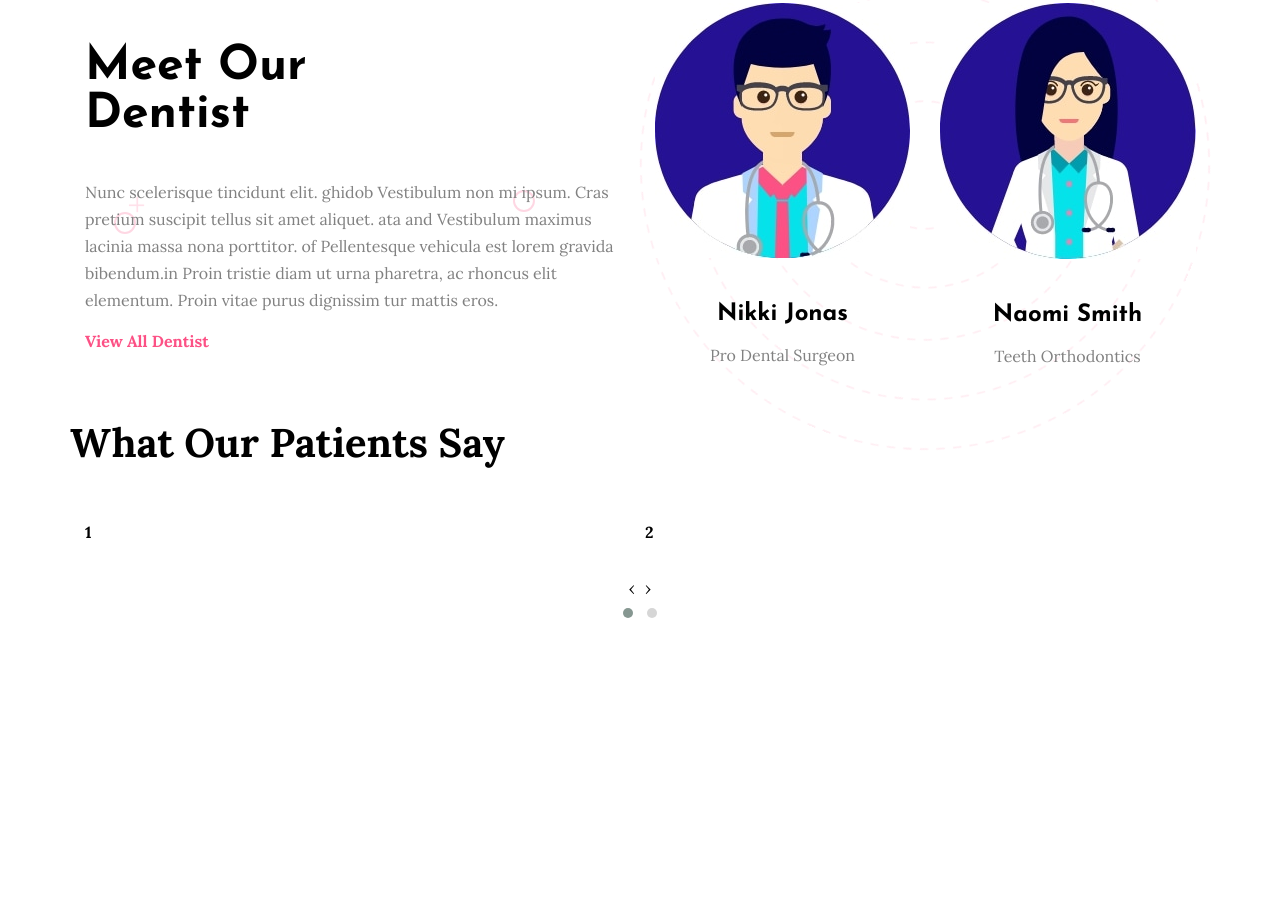
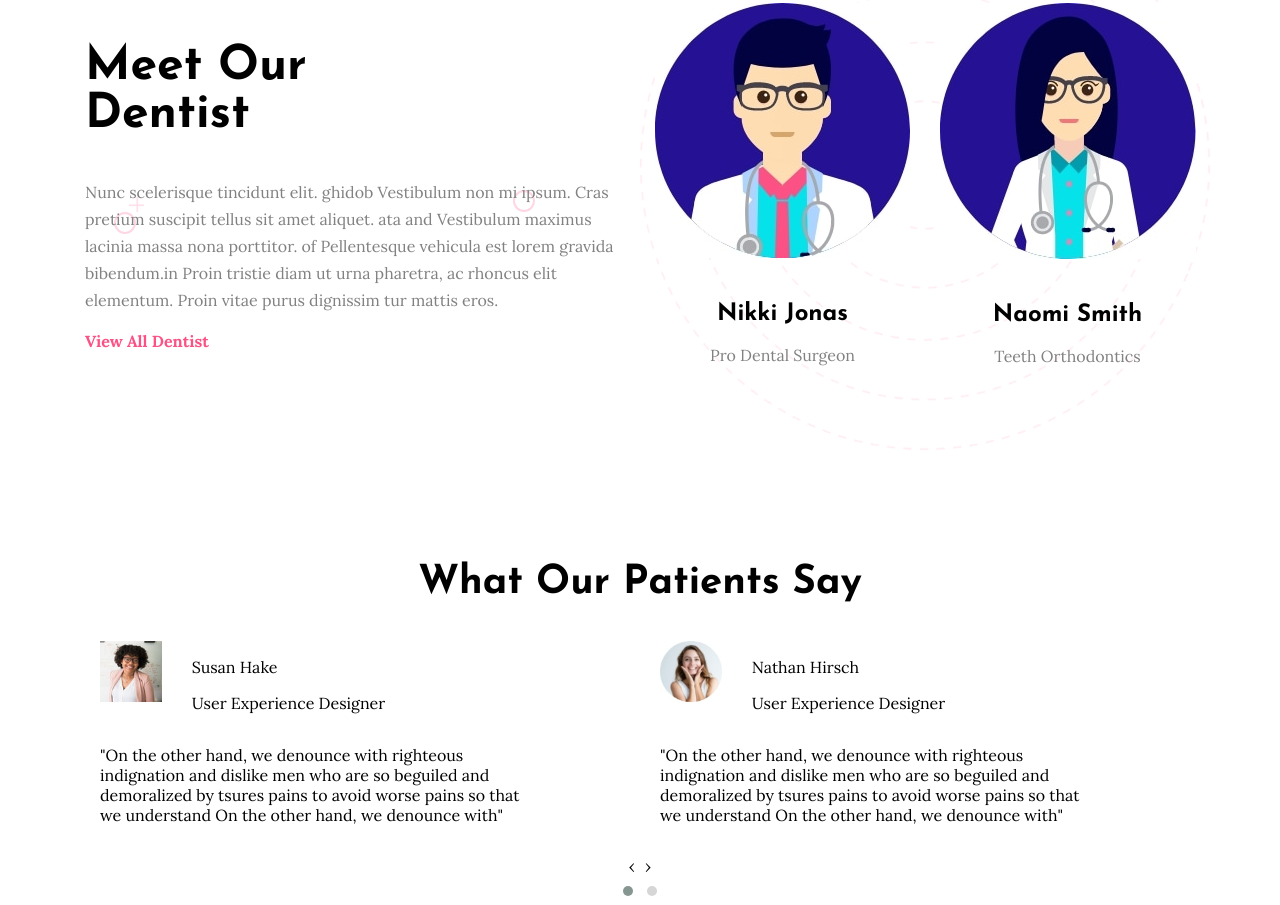
Before and after one commit to GunelHus/Final-Project, a plain HTML site: page index.html in a window 1280 px wide. Shown: the part 4153-5058 px from the top of the page. Before the commit the page ends 4780 px from the top, so only its background shows below. Drawn offline with Linux system fonts and the light colour scheme.

Commit message:
carousel changes

```diff
--- a/index.html
+++ b/index.html
@@ -1037,19 +1037,78 @@
         </section>
         <!-- Meet Our Dentist End -->
 
-        <!-- Patients SaySection Start -->
+        <!-- Patients Say Section Start -->
         <section class="our-patients">
             <div class="container">
                 <div class="row">
-                    <h1>What Our Patients Say</h1>
+                    <div class="col-md-12 patients-title">
+                    <h2>What Our Patients Say</h2>
                 </div>
-                <div class="owl-carousel owl-theme">
-                        <div class="item"><h4>1</h4></div>
-                        <div class="item"><h4>2</h4></div>
-                        <div class="item"><h4>3</h4></div>
-                        <div class="item"><h4>4</h4></div>
+                <div class="col-md-12">
+                        <div class="owl-carousel owl-theme">
+                                <div class="item">
+                                    <div class="container .owl-patients">
+                                        <div class="row">
+                                            <div class="col-md-2">
+                                                <img src="Images/testimonial3.jpg">
+                                            </div>
+                                            <div class="col-md-6">
+                                                <p class="patients-name">Susan Hake</p>
+                                                <p>User Experience Designer</p>
+                                            </div>
+                                        </div>
+                                        <div class="row">
+                                            <div class="col-md-10">
+                                                    <p> "On the other hand, we denounce with righteous indignation and dislike men who are so beguiled and demoralized by tsures pains to avoid worse pains so that we understand On the other hand, we denounce with"</p>
+                                            </div>
 
-                    </div>
+                                        </div>
+                                    </div>
+                                </div>
+                                <div class="item">
+                                        <div class="container .owl-patients">
+                                                <div class="row ">
+                                                    <div class="col-md-2">
+                                                        <img src="Images/testimonial1.jpg">
+                                                    </div>
+                                                    <div class="col-md-6">
+                                                        <p>Nathan Hirsch</p>
+                                                        <p>User Experience Designer</p>
+                                                    </div>
+                                                </div>
+                                                <div class="row">
+                                                    <div class="col-md-10">
+                                                            <p> "On the other hand, we denounce with righteous indignation and dislike men who are so beguiled and demoralized by tsures pains to avoid worse pains so that we understand On the other hand, we denounce with"</p>
+                                                    </div>
+
+                                                </div>
+                                            </div>
+                                </div>
+                                <div class="item">
+                                        <div class="container .owl-patients">
+                                                <div class="row ">
+                                                    <div class="col-md-2">
+                                                        <img src="Images/testimonial2.jpg">
+                                                    </div>
+                                                    <div class="col-md-6">
+                                                        <p>Sara Diana</p>
+                                                        <p>User Experience Designer</p>
+                                                    </div>
+                                                </div>
+                                                <div class="row">
+                                                    <div class="col-md-10">
+                                                            <p> "On the other hand, we denounce with righteous indignation and dislike men who are so beguiled and demoralized by tsures pains to avoid worse pains so that we understand On the other hand, we denounce with"</p>
+                                                    </div>
+
+                                                </div>
+                                            </div>
+                                </div>
+
+                            </div>
+                </div>
+
+                </div>
+
             </div>
         </section>
         <!-- Patients SaySection Start -->
--- a/style/style.scss
+++ b/style/style.scss
@@ -951,8 +951,8 @@ body {
 						cursor: pointer;
 						font-family: "Josefin Sans", sans-serif;
 						transition: .3s linear;
-						&:hover{
-							color:#fc5185;
+						&:hover {
+							color: #fc5185;
 						}
 					}
 					p {
@@ -1007,14 +1007,23 @@ body {
 	}
 }
 
-// Patients SaySection Start
-.our-patients{
-	.container{
-		.row{
-			h1{
-				font-size: 40px;
-				line-height: 1.2;
-			}
+// Patients Say Section Start
+.our-patients {
+	margin-top: 140px;
+	.patients-title {
+		text-align: center;
+		h2 {
+			font-size: 40px;
+			line-height: 1.2;
+			font-family: "Josefin Sans", sans-serif;
+		}
+	}
+	.owl-patients{
+		img{
+			border-radius: 50%;
+		}
+		.patients-name{
+			font-size: 24px;
 		}
 	}
 }
```
Also changed, not shown: Images/testimonial1.jpg (added), Images/testimonial2.jpg (added), Images/testimonial3.jpg (added), style/style.css, 1 other file.
